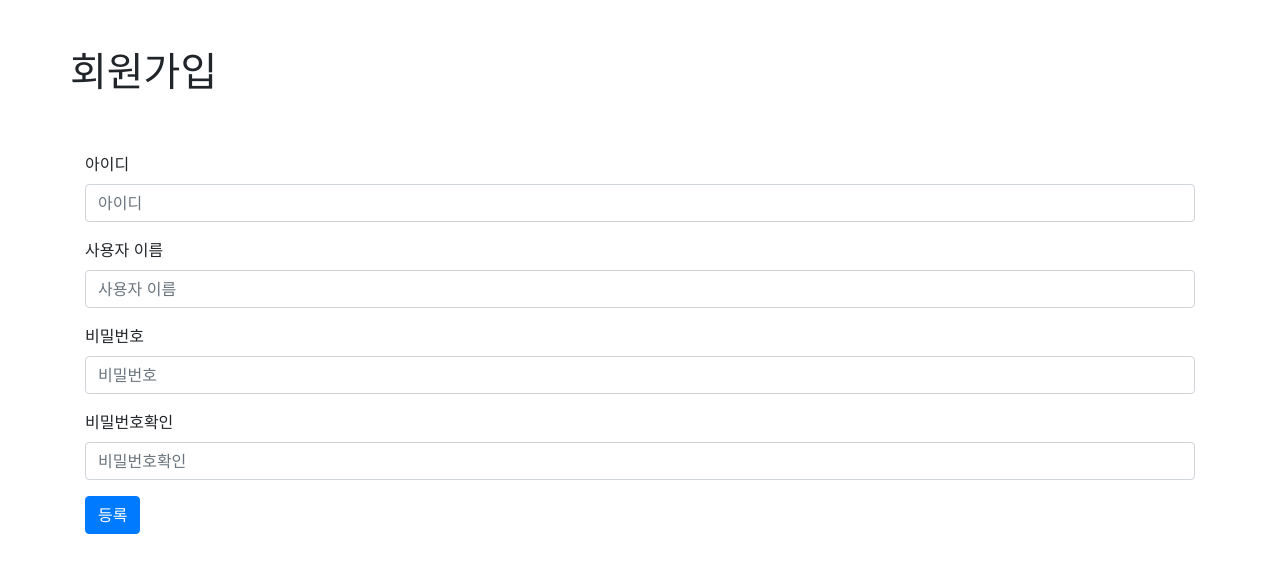
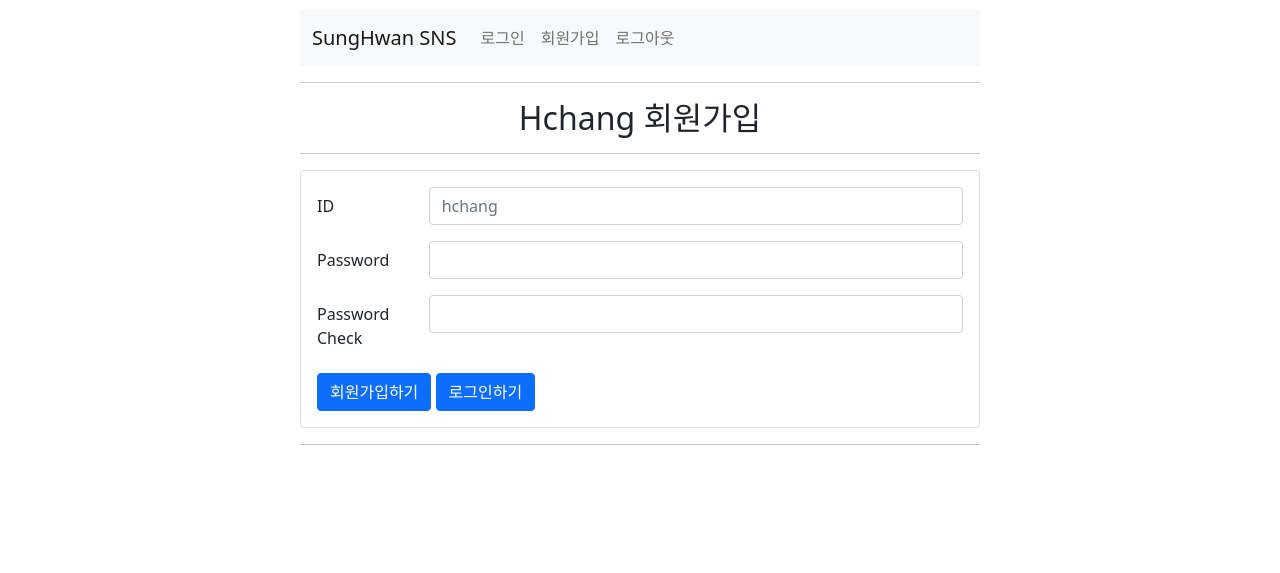
Before and after one commit to health-care-SW/daily_pj, a Flask app: page /join in a window 1280 px wide. Shown: the top 573 px of the page. Run offline with Flask 2, Linux system fonts and the light colour scheme; some libraries are stand-ins or nearby versions.

Commit message:
7일차 커밋

```diff
--- a/KimSungHwan/first_project/api.py
+++ b/KimSungHwan/first_project/api.py
@@ -28,8 +28,9 @@ def join():
     if request.method == 'GET':
         return render_template('join.html')
     else:
-        user_id = request.form['user_id']
-        user_pw = request.form['user_pw']
+        jsonData = request.get_json()
+        user_id = jsonData['user_id']
+        user_pw = jsonData['user_pw']
         pw_hash = bcrypt.generate_password_hash(user_pw)
 
         user = User(user_id, pw_hash)
@@ -43,8 +44,9 @@ def login():
     if request.method == 'GET':
         return render_template("login.html")
     else:
-        user_id = request.form['user_id']
-        user_pw = request.form['user_pw']
+        jsonData = request.get_json()
+        user_id = jsonData['user_id']
+        user_pw = jsonData['user_pw']
         user = User.query.filter(User.user_id == user_id).first()
 
         if user is not None:
--- a/KimSungHwan/first_project/run.py
+++ b/KimSungHwan/first_project/run.py
@@ -4,11 +4,13 @@ from api import board
 from db_connect import db
 from flask_bcrypt import Bcrypt
 from config import DB_URL
+from flask_sqlalchemy import SQLAlchemy
 
 app = Flask(__name__)
 app.register_blueprint(board)
 
-app.config['SQLALCHEMY_DATABASE_URI'] = DB_URL
+app.config['SQLALCHEMY_DATABASE_URI'] = "mysql+pymysql://root:ksh0213@127.0.0.1:3306/flask_test"
+
 app.config['SQLALCHEMY_TRACK_MODIFICATIONS'] = False
 app.secret_key = 'ekdwls'
 
--- a/KimSungHwan/first_project/templates/base.html
+++ b/KimSungHwan/first_project/templates/base.html
@@ -1,11 +1,10 @@
 <html>
 
 <head>
-    <title>Hchang - 자유게시판 만들기</title>
-    <script src="{{ url_for('static', filename='bootstrap.bundle.min.js') }}" > </script>
-    <script src="{{ url_for('static', filename='jquery.js') }}" > </script>
-    <link href="{{url_for('static',filename='bootstrap.min.css')}}" rel="stylesheet">
-
+    <link href="https://cdn.jsdelivr.net/npm/bootstrap@5.0.2/dist/css/bootstrap.min.css" rel="stylesheet" integrity="sha384-EVSTQN3/azprG1Anm3QDgpJLIm9Nao0Yz1ztcQTwFspd3yD65VohhpuuCOmLASjC" crossorigin="anonymous">
+    <script src="https://cdn.jsdelivr.net/npm/bootstrap@5.0.2/dist/js/bootstrap.bundle.min.js" integrity="sha384-MrcW6ZMFYlzcLA8Nl+NtUVF0sA7MsXsP1UyJoMp4YLEuNSfAP+JcXn/tWtIaxVXM" crossorigin="anonymous"></script>
+    <script src="http://code.jquery.com/jquery-latest.js"></script>
+    <title>자유게시판 만들기</title>
     <!-- style 코드를 작성하세요. -->
     <style>
         .wrap{
@@ -22,10 +21,11 @@
 </head>
 
 <body>
+
     <div class="wrap">
         <nav class="navbar navbar-expand-lg navbar-light bg-light">
             <div class="container-fluid">
-                <a class="navbar-brand" href="/">Hchang SNS</a>
+                <a class="navbar-brand" href="/">SungHwan SNS</a>
                 <button class="navbar-toggler" type="button" data-bs-toggle="collapse"
                     data-bs-target="#navbarNavAltMarkup" aria-controls="navbarNavAltMarkup" aria-expanded="false"
                     aria-label="Toggle navigation">
--- a/KimSungHwan/first_project/templates/join.html
+++ b/KimSungHwan/first_project/templates/join.html
@@ -1,44 +1,66 @@
-<!DOCTYPE html>
-<html lang="en">
-<head>
-    <meta charset="UTF-8">
-    <meta name="viewport" content="width=device-width, initial-scale=1.0">
-    <meta http-equiv="X-UA-Compatible" content="ie=edge">
-    <title>Document</title>
-    <link rel="stylesheet" href="https://stackpath.bootstrapcdn.com/bootstrap/4.4.1/css/bootstrap.min.css" integrity="sha384-Vkoo8x4CGsO3+Hhxv8T/Q5PaXtkKtu6ug5TOeNV6gBiFeWPGFN9MuhOf23Q9Ifjh" crossorigin="anonymous">
-    <script src="https://code.jquery.com/jquery-3.4.1.slim.min.js" integrity="sha384-J6qa4849blE2+poT4WnyKhv5vZF5SrPo0iEjwBvKU7imGFAV0wwj1yYfoRSJoZ+n" crossorigin="anonymous"></script>
-<script src="https://cdn.jsdelivr.net/npm/popper.js@1.16.0/dist/umd/popper.min.js" integrity="sha384-Q6E9RHvbIyZFJoft+2mJbHaEWldlvI9IOYy5n3zV9zzTtmI3UksdQRVvoxMfooAo" crossorigin="anonymous"></script>
-<script src="https://stackpath.bootstrapcdn.com/bootstrap/4.4.1/js/bootstrap.min.js" integrity="sha384-wfSDF2E50Y2D1uUdj0O3uMBJnjuUD4Ih7YwaYd1iqfktj0Uod8GCExl3Og8ifwB6" crossorigin="anonymous"></script>
-</head>
-<body>
-    <div class = "container">
-        <div class="row mt-5">
-            <h1>회원가입</h1>
+<!-- extends block을 설정하세요 -->
+{% extends 'base.html' %}
+
+<!-- scripts block과 필요한 코드를 작성하세요. -->
+{% block scripts %}
+<script>
+    function regist(){
+        let user_id = $("#userId").val();
+        let user_pw = $("#userPw").val();
+        let user_pw2 = $("#userPw2").val();
+        $.ajax({
+            url:'/join',
+            type:'POST',
+            data: JSON.stringify({
+                'user_id': user_id,
+                'user_pw': user_pw,
+                'user_pw2': user_pw2,
+            }),
+            contentType: "application/json",
+            dataType: "JSON",
+            success: function (res) {
+                if (res["result"]==='success') {
+                        alert("등록!")
+                        window.location.href = '/'
+                } else {
+                        alert("알 수 없는 오류가 발생했습니다.")
+                        window.location.reload()
+                }
+            }
+        })
+
+    }
+</script>
+{% endblock %}
+
+<!-- content block과 필요한 코드를 작성하세요. -->
+{% block content %}
+<h2 class="title">Hchang 회원가입</h2>
+<hr>
+<div class="card">
+        <div class="card-body">
+                <div class="mb-3 row">
+                        <label class="col-sm-2 col-form-label">ID</label>
+                        <div class="col-sm-10">
+                                <input type="text" id='userId' class="form-control" placeholder="hchang">
+                        </div>
+                </div>
+                <div class="mb-3 row">
+                        <label class="col-sm-2 col-form-label">Password</label>
+                        <div class="col-sm-10">
+                                <input type="password" class="form-control" id="userPw">
+                        </div>
+                </div>
+                <div class="mb-3 row">
+                        <label class="col-sm-2 col-form-label">Password Check</label>
+                        <div class="col-sm-10">
+                                <input type="password" class="form-control" id="userPw2">
+                        </div>
+                </div>
+                <button class="btn btn-primary" onclick=regist()>회원가입하기</button>
+                <a href="/login" class="btn btn-primary">로그인하기</a>
         </div>
-        <div class="row mt-5">
-        <div class="col-12">
-            <form method="POST" >
-                <div class="form-group">
-                    <label for="userid">아이디</label>
-                    <input type="text" class="form-control" id="userid" placeholder="아이디" name="userid"/>
-                    <!-- id는 삭제해도 되더라. 마지막에 name과 app.py의 get 메소드 사용하는 부분이 일치해야 상응한다 -->
-                </div>
-                <div class="form-group">
-                    <label for="username">사용자 이름</label>
-                    <input type="text" class="form-control" id="username" placeholder="사용자 이름" name="username"/>
+</div>
+<hr>
 
-                </div>
-                <div class="form-group">
-                    <label for="password">비밀번호</label>
-                    <input type="password" class="form-control" id="password" placeholder="비밀번호" name="password"/>
-                </div>
-                <div class="form-group">
-                    <label for="re_password">비밀번호확인</label>
-                    <input type="password" class="form-control" id="re_password" placeholder="비밀번호확인" name="re_password"/>
-                </div>
-                <button type="submit" class="btn btn-primary">등록</button>
-            </form>
-        </div>
-        </div>
-</body>
-</html>
+{% endblock %}
--- a/KimSungHwan/first_project/templates/login.html
+++ b/KimSungHwan/first_project/templates/login.html
@@ -4,6 +4,8 @@
 <script>
     /* Ajax를 이용해 login() 함수를 완성하세요. */
     function login() {
+        let a = $("#userId").val();
+        console.log(a)
         let user_id = $("#userId").val();
         let user_pw = $("#userPw").val();
         $.ajax({
```
